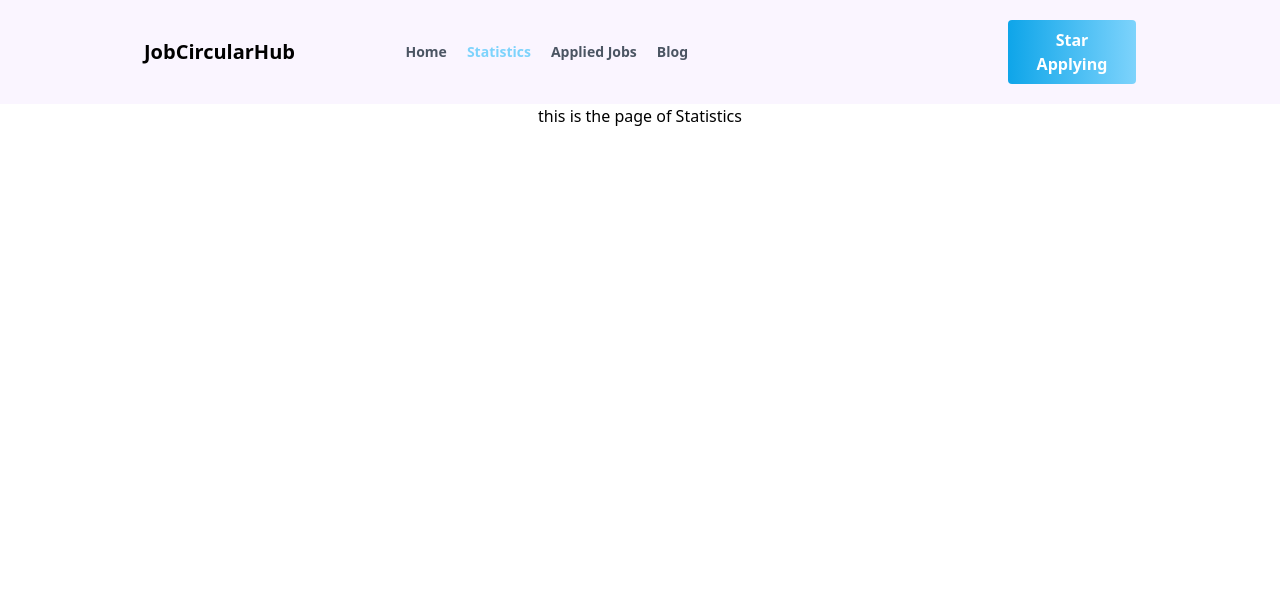
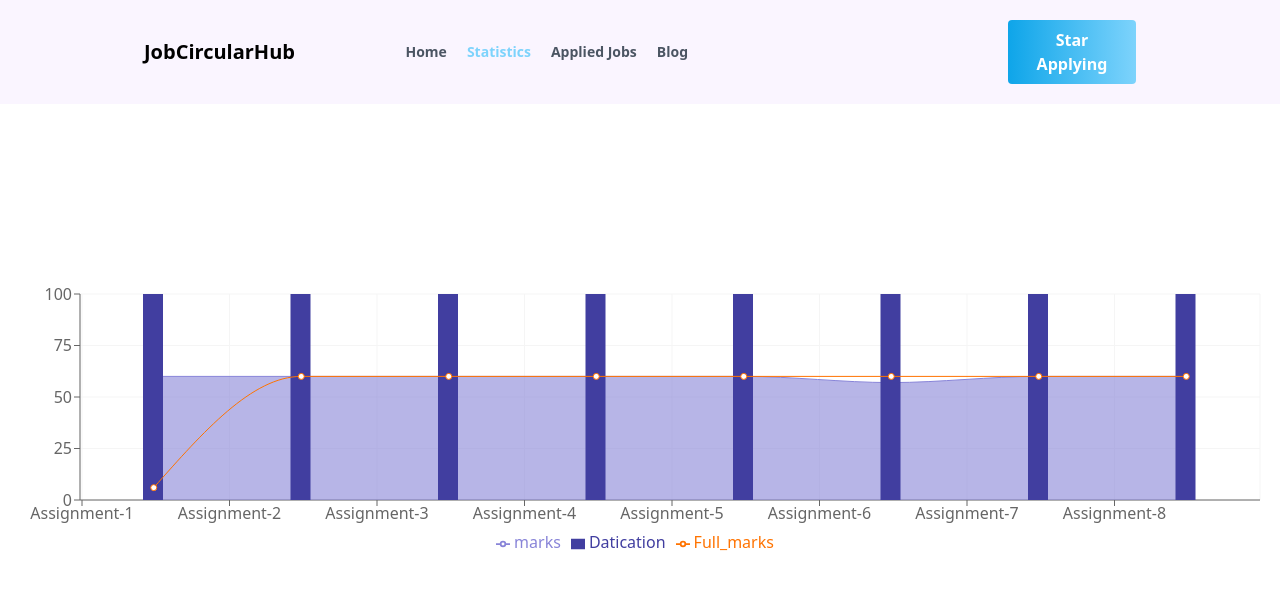
Before and after one commit to programmerasif/Job-hub, a React (Vite) app: page /statistics in a window 1280 px wide. Shown: the top 590 px of the page. Built offline with nearby package versions, Linux system fonts and the light colour scheme.

Commit message:
fechart done

```diff
--- a/package.json
+++ b/package.json
@@ -16,6 +16,7 @@
     "react": "^18.2.0",
     "react-dom": "^18.2.0",
     "react-router-dom": "^6.10.0",
+    "recharts": "^2.5.0",
     "sort-by": "^1.2.0"
   },
   "devDependencies": {
--- a/src/components/ShowApplyCard/ShowApplyCard.jsx
+++ b/src/components/ShowApplyCard/ShowApplyCard.jsx
@@ -1,9 +1,10 @@
 import React from 'react';
 import { MapPinIcon,CurrencyDollarIcon } from '@heroicons/react/24/solid'
+import { Link } from 'react-router-dom';
 
 const ShowApplyCard = ({data}) => {
     console.log(data);
-    const {companyLogo,position,company,jobType,location,salary} = data
+    const {companyLogo,position,company,jobType,location,salary,id} = data
     return (
         <div className='flex justify-between items-center bg-gray-50 mb-5 p-10 rounded border border-gray-200'>
             <div className='flex justify-center items-center mx-auto md:w-3/4  gap-10'>
@@ -20,7 +21,7 @@ const ShowApplyCard = ({data}) => {
                 </div>
             </div>
             <div>
-                <button className='btn-primary'>View Details</button>
+                <button className='btn-primary'><Link to={`/jobDetils/${id}`}>View Details</Link></button>
             </div>
         </div>
     );
--- a/src/components/Statistics/Statistics.jsx
+++ b/src/components/Statistics/Statistics.jsx
@@ -1,11 +1,101 @@
-import React from 'react';
+import React, { PureComponent } from 'react';
+    import {
+      ResponsiveContainer,
+      ComposedChart,
+      Line,
+      Area,
+      Bar,
+      XAxis,
+      YAxis,
+      CartesianGrid,
+      Tooltip,
+      Legend,
+    } from 'recharts';
 
 const Statistics = () => {
+
+
+
+    const data = [
+      {
+        name: 'Assignment-1',
+        Full_marks: 6,
+        Datication: 100,
+        marks: 60,
+      },
+      {
+        name: 'Assignment-2',
+        Full_marks: 60,
+        Datication: 100,
+        marks: 60,
+      },
+      {
+        name: 'Assignment-3',
+        Full_marks: 60,
+        Datication: 100,
+        marks: 60,
+      },
+      {
+        name: 'Assignment-4',
+        Full_marks: 60,
+        Datication: 100,
+        marks: 60,
+      },
+      {
+        name: 'Assignment-5',
+        Full_marks: 60,
+        Datication: 100,
+        marks: 60,
+      },
+      {
+        name: 'Assignment-6',
+        Full_marks: 60,
+        Datication: 100,
+        marks: 57,
+      },
+      {
+        name: 'Assignment-7',
+        Full_marks: 60,
+        Datication: 100,
+        marks: 60,
+      },
+      {
+        name: 'Assignment-8',
+        Full_marks: 60,
+        Datication: 100,
+        marks: 60,
+      },
+    ];
+
+
     return (
-        <div>
-            this is the page of Statistics
+        <div className='flex justify-center items-center h-[80vh]'>
+            <div style={{ width: '100%', height: 300 }}>
+          <ResponsiveContainer>
+            <ComposedChart
+              width={500}
+              height={400}
+              data={data}
+              margin={{
+                top: 20,
+                right: 20,
+                bottom: 20,
+                left: 20,
+              }}
+            >
+              <CartesianGrid stroke="#f5f5f5" />
+              <XAxis dataKey="name" scale="band" />
+              <YAxis />
+              <Tooltip />
+              <Legend />
+              <Area type="monotone" dataKey="marks" fill="#8884d8" stroke="#8884d8" />
+              <Bar dataKey="Datication" barSize={20} fill="#413ea0" />
+              <Line type="monotone" dataKey="Full_marks" stroke="#ff7300" />
+            </ComposedChart>
+          </ResponsiveContainer>
         </div>
-    );
+        </div>
+      );
 };
 
 export default Statistics;
--- a/src/main.jsx
+++ b/src/main.jsx
@@ -36,7 +36,7 @@ const router = createBrowserRouter([
           return data
 
         }
-        // return[,fac]
+
       },
       {
         path: 'statistics',
```
Also changed, not shown: 1 other file (tests, documents, lock files or other folders).
